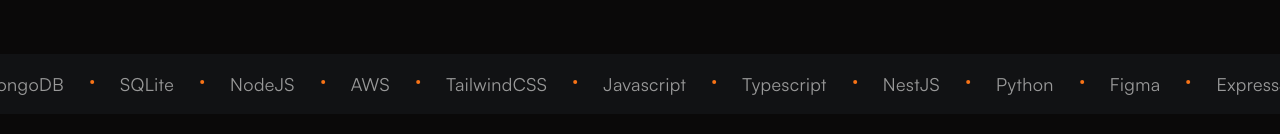
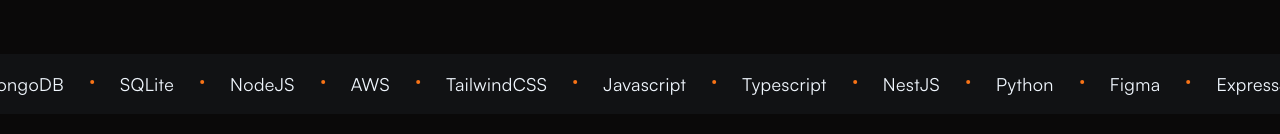
Before and after one commit to devfikdark/devfik-website, a Next.js app: page / in a window 1280 px wide. Shown: the part 602-736 px from the top of the page. Built offline with nearby package versions, Linux system fonts and the light colour scheme.

Commit message:
chore: update technogie style

```diff
--- a/src/app/_components/hero-section.tsx
+++ b/src/app/_components/hero-section.tsx
@@ -6,7 +6,7 @@
 
 const words = ["Shape The Future", "Drive Innovation", "Empower Your Business", "Simplify Complexity"];
 
-const HeroSection = () => {
+export function HeroSection() {
   return (
     <div className="container pt-20 lg:pt-0 min-h-screen lg:min-h-[70vh] grid grid-cols-1 lg:grid-cols-3 items-center lg:justify-between">
       <div className="lg:col-span-2">
@@ -27,6 +27,4 @@
       </div>
     </div>
   );
-};
-
-export default HeroSection;
+}
--- a/src/app/_components/technologies-section.tsx
+++ b/src/app/_components/technologies-section.tsx
@@ -31,13 +31,13 @@
   "ContextAPI",
 ];
 
-export default function TechnologiesSection() {
+export function TechnologiesSection() {
   return (
     <div className="mt-24 py-2 bg-card">
       <Marquee pauseOnHover className="[--duration:35s]">
         {Technologies.map((el, index) => (
           <Fragment key={index}>
-            <span className="text-lg">{el}</span>
+            <span className="text-lg text-foreground-normal">{el}</span>
             <Dot className="text-primary" />
           </Fragment>
         ))}
--- a/src/app/page.tsx
+++ b/src/app/page.tsx
@@ -1,5 +1,5 @@
-import HeroSection from "./_components/hero-section";
-import TechnologiesSection from "./_components/technologies-section";
+import { HeroSection } from "./_components/hero-section";
+import { TechnologiesSection } from "./_components/technologies-section";
 
 export default function Home() {
   return (
--- a/src/components/flip-word.tsx
+++ b/src/components/flip-word.tsx
@@ -3,7 +3,7 @@
 import { AnimatePresence, motion } from "framer-motion";
 import { useCallback, useEffect, useState } from "react";
 
-export const FlipWords = ({ words, duration = 3000, className }: { words: string[]; duration?: number; className?: string }) => {
+export function FlipWords({ words, duration = 3000, className }: { words: string[]; duration?: number; className?: string }) {
   const [currentWord, setCurrentWord] = useState(words[0]);
   const [isAnimating, setIsAnimating] = useState<boolean>(false);
 
@@ -80,4 +80,4 @@
       </motion.div>
     </AnimatePresence>
   );
-};
+}
--- a/src/styles/globals.css
+++ b/src/styles/globals.css
@@ -9,6 +9,9 @@
 @layer utilities {
   .text-balance {
     text-wrap: balance;
+  }
+  .text-foreground-normal {
+    color: #f1f7fe;
   }
 }
 
```
